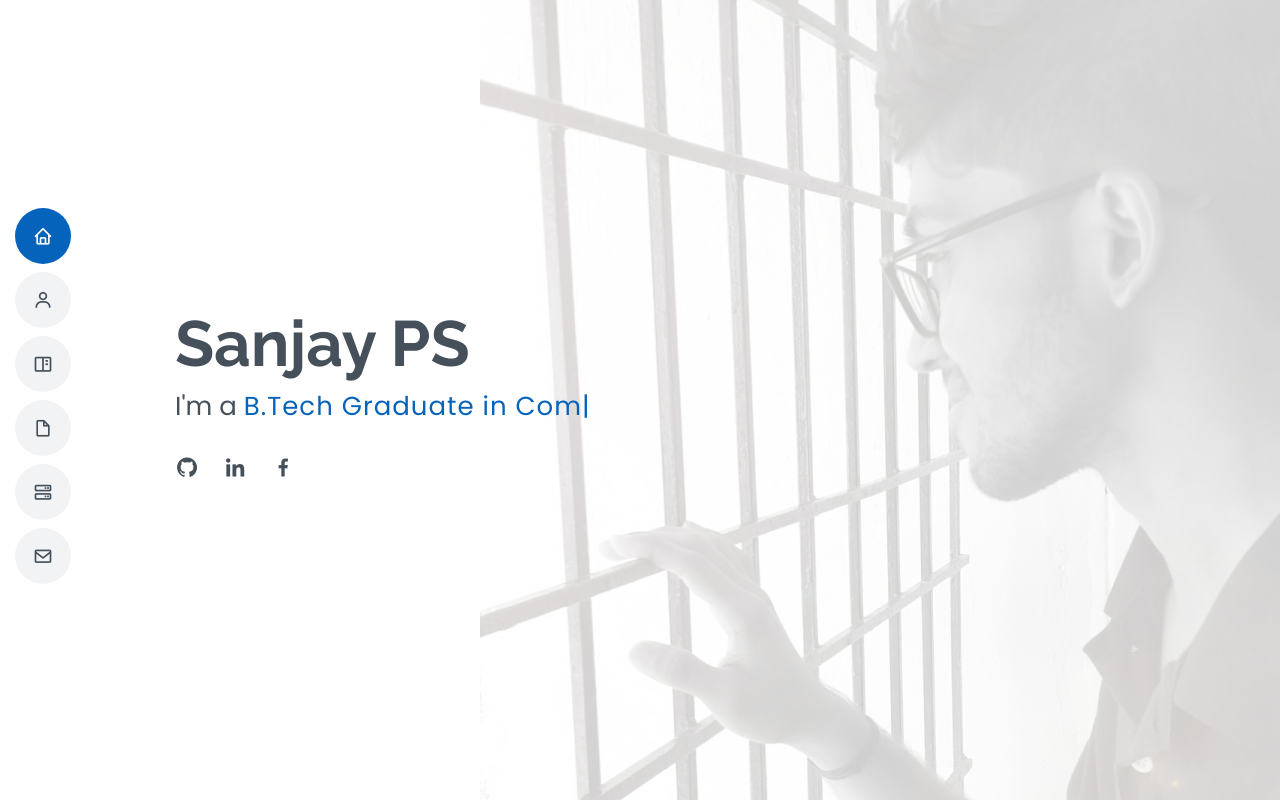
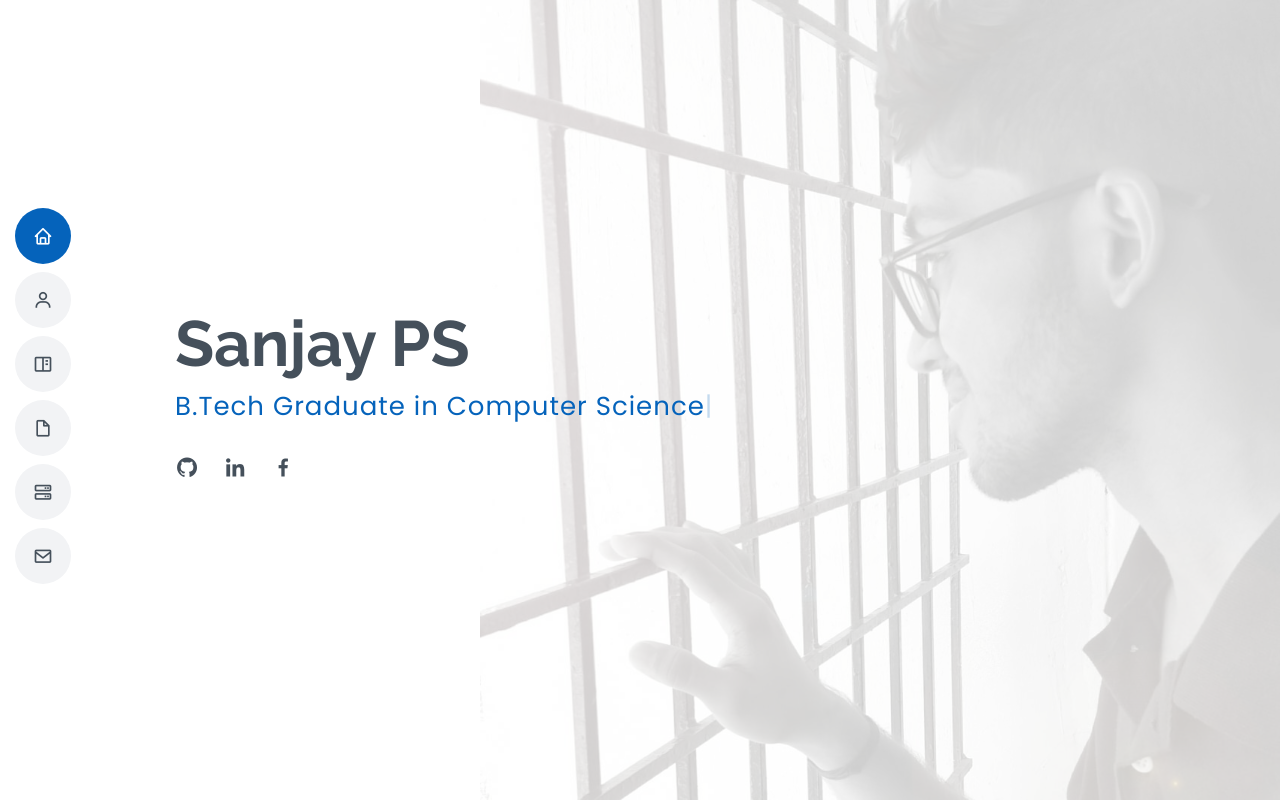
Before and after one commit to Dabohemianstarlord/Portfolio, a plain HTML site: page index.html in a window 1280 px wide. Shown: the top 802 px of the page. Drawn offline with nearby package versions, Linux system fonts and the light colour scheme.

Commit message:
Update index.html

```diff
--- a/index.html
+++ b/index.html
@@ -61,7 +61,7 @@
   <section id="hero" class="d-flex flex-column justify-content-center">
     <div class="container" data-aos="zoom-in" data-aos-delay="100">
       <h1>Sanjay PS</h1>
-      <p>I'm a <span class="typed" data-typed-items="Fresher, B.Tech Graduate in Computer Science"></span></p>
+      <p><span class="typed" data-typed-items="B.Tech Graduate in Computer Science, Assistant System Engineer - Trainee in Tata Consultancy Services"></span></p>
       <div class="social-links">
         <a href="https://github.com/Dabohemianstarlord" class="github"><i class="bx bxl-github"></i></a>
         <a href="https://www.linkedin.com/in/ps-sanjay/" class="linkedin"><i class="bx bxl-linkedin"></i></a>
```
